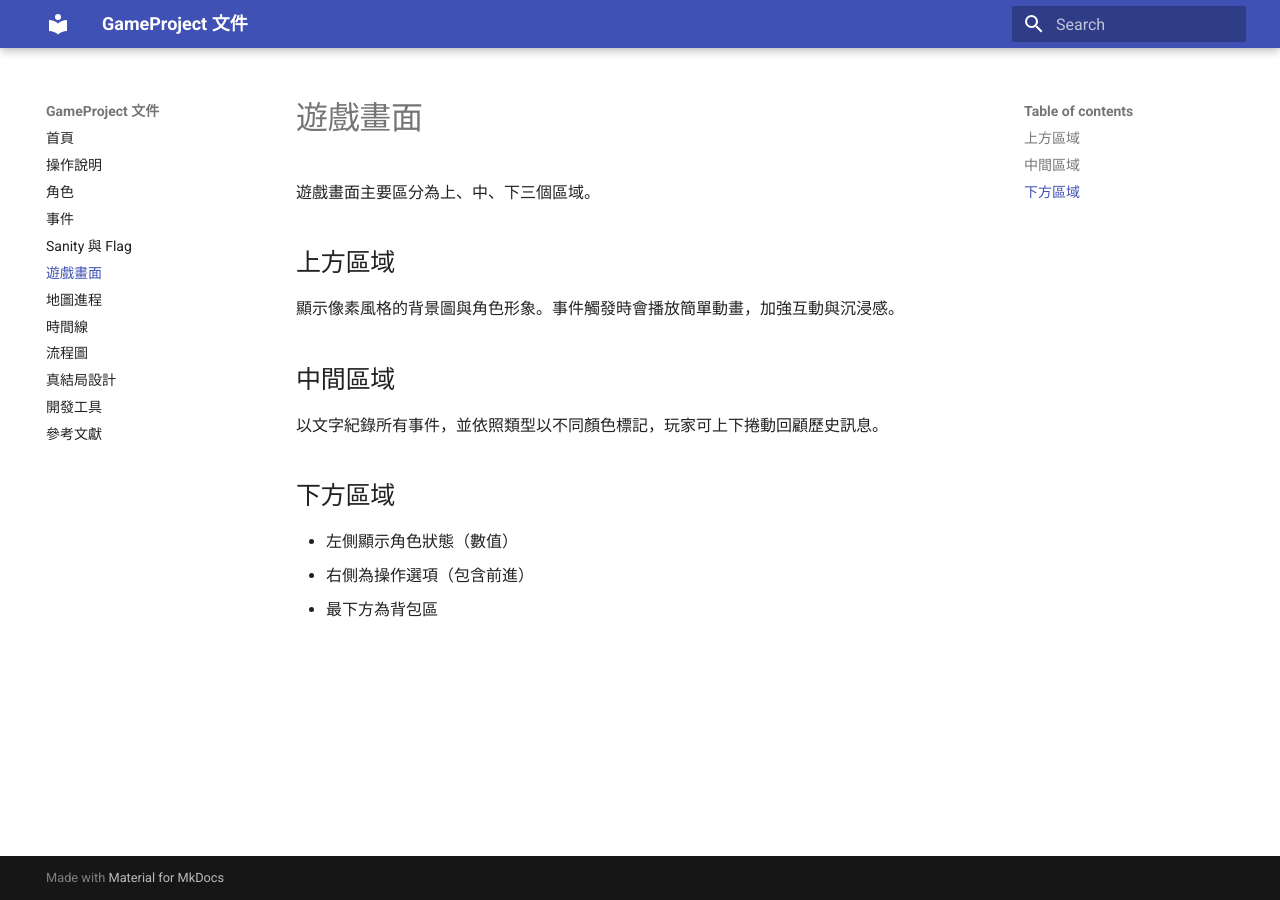
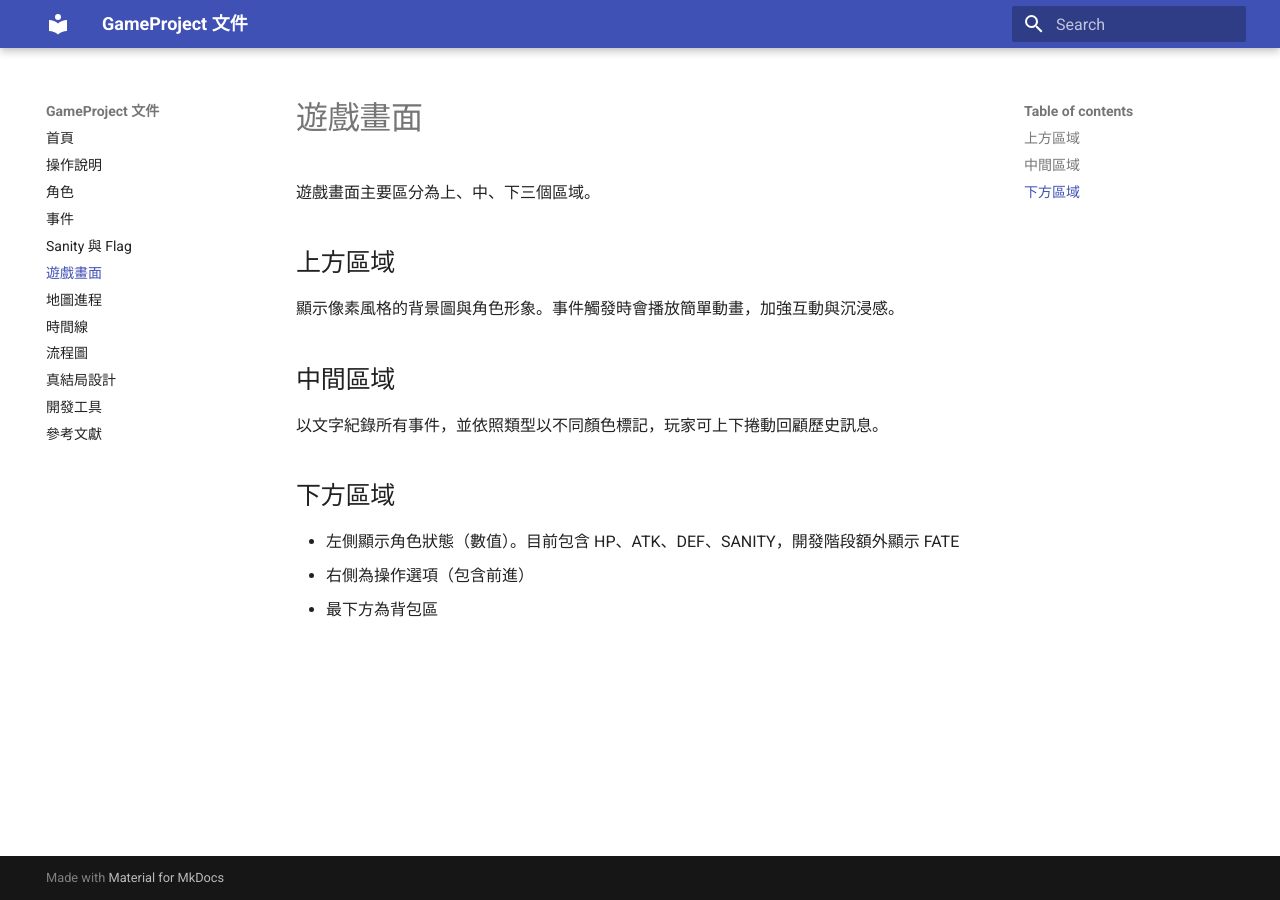
Before and after one commit to hPPPf7/GameProject, an MkDocs documentation site: the page built from docs/ui.md, in a window 1280 px wide. Built offline with MkDocs 1.6.1 and Material for MkDocs 9.7.7, drawn with Linux system fonts in a browser that asks for light colours.

Commit message:
顯示玩家素質中的命運值fate

```diff
--- a/docs/ui.md
+++ b/docs/ui.md
@@ -12,6 +12,6 @@
 
 ## 下方區域
 
-- 左側顯示角色狀態（數值）
+- 左側顯示角色狀態（數值）。目前包含 HP、ATK、DEF、SANITY，開發階段額外顯示 FATE
 - 右側為操作選項（包含前進）
 - 最下方為背包區
--- a/ui_manager.py
+++ b/ui_manager.py
@@ -81,6 +81,7 @@
         f"ATK: {player['atk']}",
         f"DEF: {player['def']}",
         f"SANITY: {player.get('sanity', 'S0')}",
+        f"FATE: {player.get('fate', 0)}",
     ]
     for i, line in enumerate(lines):
         draw_text(screen, line, UI_AREAS["status"], font, center=False, line_offset=i)
```
